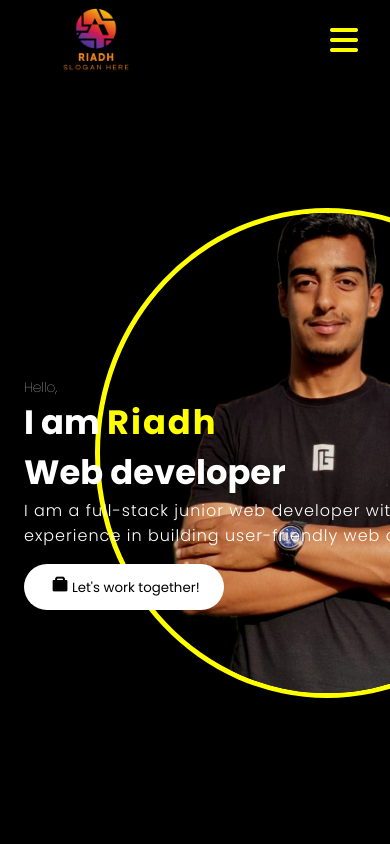
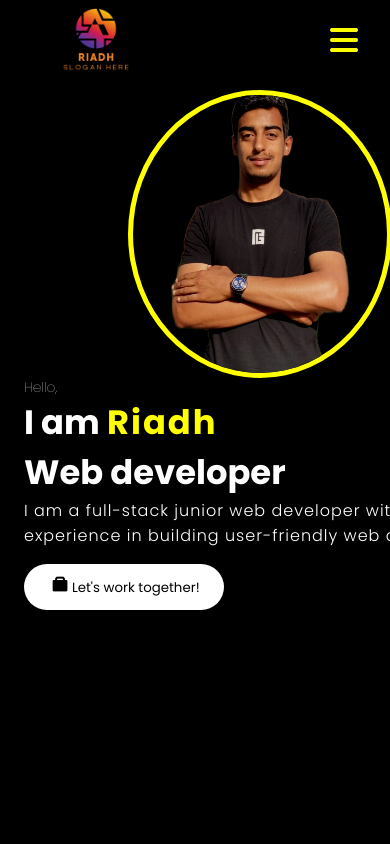
Before and after one commit to Riadh-Ibrahim/e-Portfolio, a React (Create React App) app: page / in a window 390 px wide. Shown: the top 844 px of the page. Built offline with nearby package versions, Linux system fonts and the light colour scheme.

Commit message:
Update intro.css

```diff
--- a/src/components/Intro/intro.css
+++ b/src/components/Intro/intro.css
@@ -124,4 +124,11 @@
         font-size: 4vh;
         padding: 1.5rem;
     }
+
+    .circle {
+        top: 10px;
+        left: 8rem;
+        width: 16.5rem;
+        height: 18rem;
+    }
 }
```
